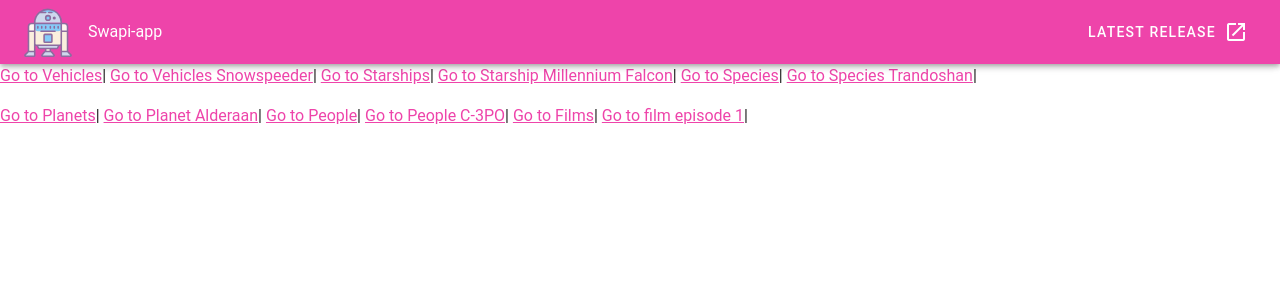
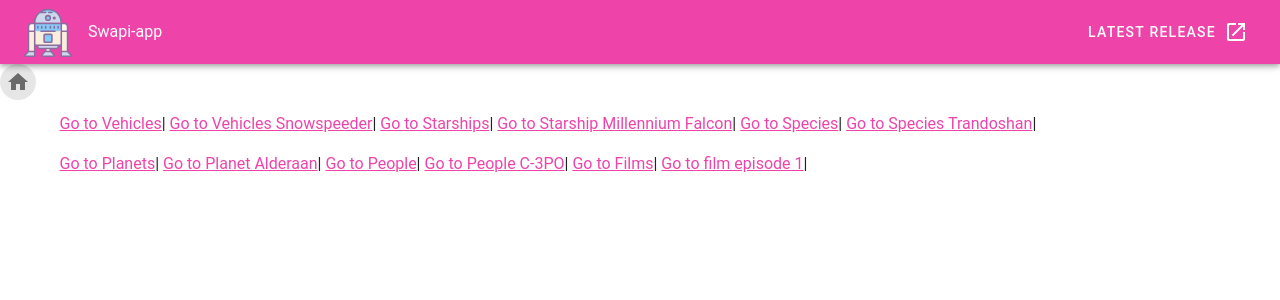
Before and after one commit to evifere/swapi-gui, a Vue app in the folder swapi-app/: page /#/ in a window 1280 px wide. Shown: the top 300 px of the page. Built offline with nearby package versions, Linux system fonts and the light colour scheme; a small style sheet from the web is missing.

Commit message:
add home page

```diff
--- a/swapi-app/src/App.vue
+++ b/swapi-app/src/App.vue
@@ -15,22 +15,9 @@
     </v-app-bar>
 
     <v-content>
-      <p>
-        <router-link to="/vehicles">Go to Vehicles</router-link>|
-        <router-link to="/vehicles/Snowspeeder">Go to Vehicles Snowspeeder</router-link>|
-        <router-link to="/starships">Go to Starships</router-link>|
-        <router-link to="/starships/Millennium Falcon">Go to Starship Millennium Falcon</router-link>|
-        <router-link to="/species">Go to Species</router-link>|
-        <router-link to="/species/Trandoshan">Go to Species Trandoshan</router-link>|
-      </p>
-      <p>
-        <router-link to="/planets">Go to Planets</router-link>|
-        <router-link to="/planets/Alderaan">Go to Planet Alderaan</router-link>|
-        <router-link to="/people">Go to People</router-link>|
-        <router-link to="/people/C-3PO">Go to People C-3PO</router-link>|
-        <router-link to="/films">Go to Films</router-link>|
-        <router-link to="/films/1">Go to film episode 1</router-link>|
-      </p>
+      <v-btn to="/" icon>
+        <v-icon circle>mdi-home</v-icon>
+      </v-btn>
       <router-view></router-view>
     </v-content>
   </v-app>
--- /dev/null
+++ b/swapi-app/src/Home.vue
@@ -0,0 +1,27 @@
+<template>
+  <v-container>
+      <p>
+        <router-link to="/vehicles">Go to Vehicles</router-link>|
+        <router-link to="/vehicles/Snowspeeder">Go to Vehicles Snowspeeder</router-link>|
+        <router-link to="/starships">Go to Starships</router-link>|
+        <router-link to="/starships/Millennium Falcon">Go to Starship Millennium Falcon</router-link>|
+        <router-link to="/species">Go to Species</router-link>|
+        <router-link to="/species/Trandoshan">Go to Species Trandoshan</router-link>|
+      </p>
+      <p>
+        <router-link to="/planets">Go to Planets</router-link>|
+        <router-link to="/planets/Alderaan">Go to Planet Alderaan</router-link>|
+        <router-link to="/people">Go to People</router-link>|
+        <router-link to="/people/C-3PO">Go to People C-3PO</router-link>|
+        <router-link to="/films">Go to Films</router-link>|
+        <router-link to="/films/1">Go to film episode 1</router-link>|
+      </p>
+  </v-container>
+</template>
+
+<script>
+export default {
+  name: "Home",
+
+};
+</script>
--- a/swapi-app/src/main.js
+++ b/swapi-app/src/main.js
@@ -14,6 +14,7 @@ import StarshipList from './components/StarshipList.vue'
 import StarshipDetail from './components/StarshipDetail.vue'
 import VehicleList from './components/VehicleList.vue'
 import VehicleDetail from './components/VehicleDetail.vue'
+import Home from './Home.vue'
 
 
 import vuetify from './plugins/vuetify';
@@ -36,6 +37,7 @@ Vue.use(VueRouter)
 // `Vue.extend()`, or just a component options object.
 // We'll talk about nested routes later.
 const routes = [
+  { path: '/', component: Home },
   { path: '/species', component: SpeciesList },
   { path: '/species/:name', component: SpeciesDetail },
   { path: '/people', component: PeopleList },
```
